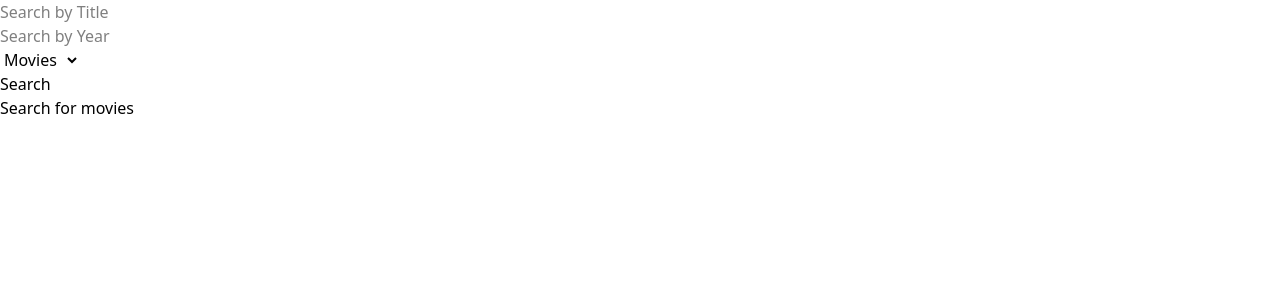
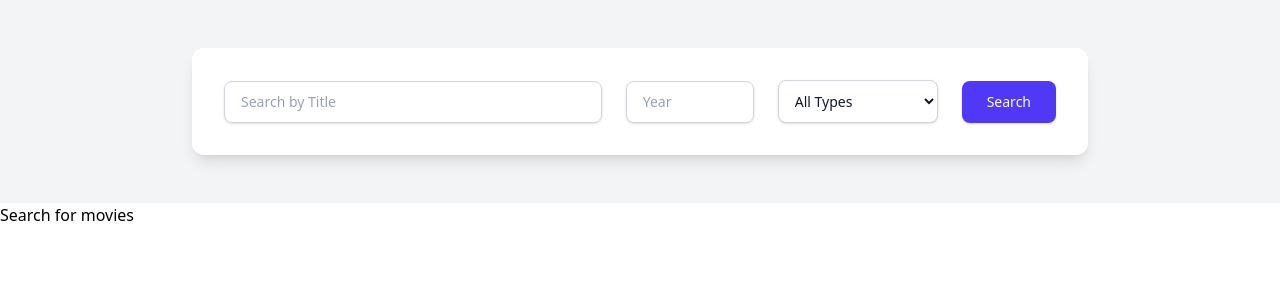
Before and after one commit to haridev4569/React-Standalone-App-1, a React (Vite) app in the folder client/: page / in a window 1280 px wide. Shown: the top 300 px of the page. Built offline with nearby package versions, Linux system fonts and the light colour scheme; sample sign-in values are in the browser's storage.

Commit message:
style moviespage

```diff
--- a/client/src/components/MovieSearch.jsx
+++ b/client/src/components/MovieSearch.jsx
@@ -19,25 +19,60 @@ const MovieSearch = () => {
   };
 
   return (
-    <form onSubmit={handleSubmit(onSubmit)}>
-      <div>
-        <input type="text" placeholder='Search by Title' {...register('title', { required: "Title is required" })} />
+    <div className='bg-gray-100 flex items-center justify-center py-12 px-4 sm:px-6 lg:px-8'>
+      <div className='bg-white p-6 sm:p-8 rounded-xl shadow-lg w-full max-w-4xl mx-auto'>
+        <form className='flex flex-wrap sm:flex-nowrap items-end gap-4 sm:gap-6' onSubmit={handleSubmit(onSubmit)}>
+          <div className="flex-grow min-w-0">
+            <label htmlFor="title" className="sr-only">Search by Title</label>
+            <input
+              type="text"
+              id="title"
+              placeholder='Search by Title'
+              className='block w-full px-4 py-2.5 border border-gray-300 rounded-lg shadow-sm placeholder-gray-400 focus:outline-none focus:ring-2 focus:ring-indigo-500 focus:border-indigo-500 text-gray-900 sm:text-sm'
+              {...register('title', { required: "Title is required" })}
+            />
           </div>
-      <div>
-        <input type="number" placeholder='Search by Year' {...register('year')} />
+
+          <div className="w-full sm:w-32 flex-shrink-0">
+            <label htmlFor="year" className="sr-only">Search by Year</label>
+            <input
+              type="number"
+              id="year"
+              placeholder='Year'
+              className='block w-full px-4 py-2.5 border border-gray-300 rounded-lg shadow-sm placeholder-gray-400 focus:outline-none focus:ring-2 focus:ring-indigo-500 focus:border-indigo-500 text-gray-900 sm:text-sm [appearance:textfield] [&::-webkit-outer-spin-button]:appearance-none [&::-webkit-inner-spin-button]:appearance-none'
+              {...register('year')}
+            />
           </div>
-      <div>
-        <select name="movie-type" id="movie-type" {...register('type')}>
+
+          <div className="w-full sm:w-40 flex-shrink-0">
+            <label htmlFor="movie-type" className="sr-only">Movie Type</label>
+            <select
+              name="movie-type"
+              id="movie-type"
+              className='block w-full pl-3 pr-10 py-2.5 border border-gray-300 bg-white rounded-lg shadow-sm focus:outline-none focus:ring-2 focus:ring-indigo-500 focus:border-indigo-500 text-gray-900 sm:text-sm'
+              defaultValue=""
+              {...register('type')}
+            >
+              <option value="">All Types</option>
               <option value="movie">Movies</option>
               <option value="series">Series</option>
               <option value="episode">Episode</option>
-          <option value="">All</option>
             </select>
           </div>
 
-      <button type='submit' disabled={isSubmitting}>{isSubmitting ? "Searching..." : "Search"}</button>
+          <div className="w-full sm:w-auto flex-shrink-0">
+            <button
+              type='submit'
+              disabled={isSubmitting}
+              className='w-full sm:w-auto inline-flex items-center justify-center px-6 py-2.5 border border-transparent text-sm font-medium rounded-lg shadow-sm text-white bg-indigo-600 hover:bg-indigo-700 focus:outline-none focus:ring-2 focus:ring-offset-2 focus:ring-indigo-500 disabled:bg-indigo-400 disabled:opacity-75 disabled:cursor-not-allowed'
+            >
+              {isSubmitting ? "Searching..." : "Search"}
+            </button>
+          </div>
         </form>
-  )
+      </div>
+    </div>
+  );
 }
 
 export default MovieSearch
--- a/client/src/components/MoviesTable.jsx
+++ b/client/src/components/MoviesTable.jsx
@@ -58,26 +58,45 @@ const MoviesTable = () => {
   if (!movies || movies.length === 0) return <p>Search for movies</p>;
 
   return (
-    <div>
-      <h2>Here are the movies</h2>
-      <table>
-        <thead>
+  <div className="mt-8 sm:mt-12 w-full max-w-5xl mx-auto px-4 sm:px-0">
+    <div className="bg-white p-5 sm:p-6 rounded-xl shadow-xl">
+      <h2 className="text-xl sm:text-2xl font-semibold text-gray-800 mb-6">
+        Here are the movies
+      </h2>
+      <div className="overflow-x-auto">
+        <table className="min-w-full divide-y divide-gray-300 border border-gray-200">
+          <thead className="bg-gray-50">
             {table.getHeaderGroups().map(headerGroup => (
               <tr key={headerGroup.id}>
                 {headerGroup.headers.map(header => (
-                <th key={header.id}>
-                  {header.column.columnDef.header}
+                  <th
+                    key={header.id}
+                    scope="col"
+                    className="px-4 py-3 sm:px-6 sm:py-3.5 text-left text-xs font-medium text-gray-500 uppercase tracking-wider"
+                  >
+                    {header.isPlaceholder
+                      ? null
+                      : flexRender(
+                          header.column.columnDef.header,
+                          header.getContext()
+                        )}
                   </th>
                 ))}
               </tr>
             ))}
           </thead>
-        <tbody>
+          <tbody className="bg-white divide-y divide-gray-200">
             {table.getRowModel().rows.map(row => (
-            <tr key={row.id}>
+              <tr key={row.id} className="hover:bg-gray-50/70 transition-colors duration-150 ease-in-out">
                 {row.getVisibleCells().map(cell => (
-                <td key={cell.id}>
-                  {flexRender(cell.column.columnDef.cell, cell.getContext())}
+                  <td
+                    key={cell.id}
+                    className="px-4 py-3 sm:px-6 sm:py-4 whitespace-nowrap text-sm text-gray-700 align-middle"
+                  >
+                    {flexRender(
+                      cell.column.columnDef.cell,
+                      cell.getContext()
+                    )}
                   </td>
                 ))}
               </tr>
@@ -85,7 +104,19 @@ const MoviesTable = () => {
           </tbody>
         </table>
       </div>
-  )
+
+      { !isLoading && table.getRowModel().rows.length === 0 && (
+        <div className="text-center py-10 px-4 sm:px-6">
+          <svg className="mx-auto h-12 w-12 text-gray-400" fill="none" viewBox="0 0 24 24" stroke="currentColor" aria-hidden="true">
+            <path vectorEffect="non-scaling-stroke" strokeLinecap="round" strokeLinejoin="round" strokeWidth="2" d="M9 13h6m-3-3v6m-9 1V7a2 2 0 012-2h6l2 2h6a2 2 0 012 2v8a2 2 0 01-2 2H5a2 2 0 01-2-2z" />
+          </svg>
+          <h3 className="mt-2 text-sm font-semibold text-gray-700">No movies found</h3>
+          <p className="mt-1 text-sm text-gray-500">Try adjusting your search criteria.</p>
+        </div>
+      )}
+    </div>
+  </div>
+);
 }
 
 export default MoviesTable
```
Lines whose indentation alone changed are shown as unchanged.
